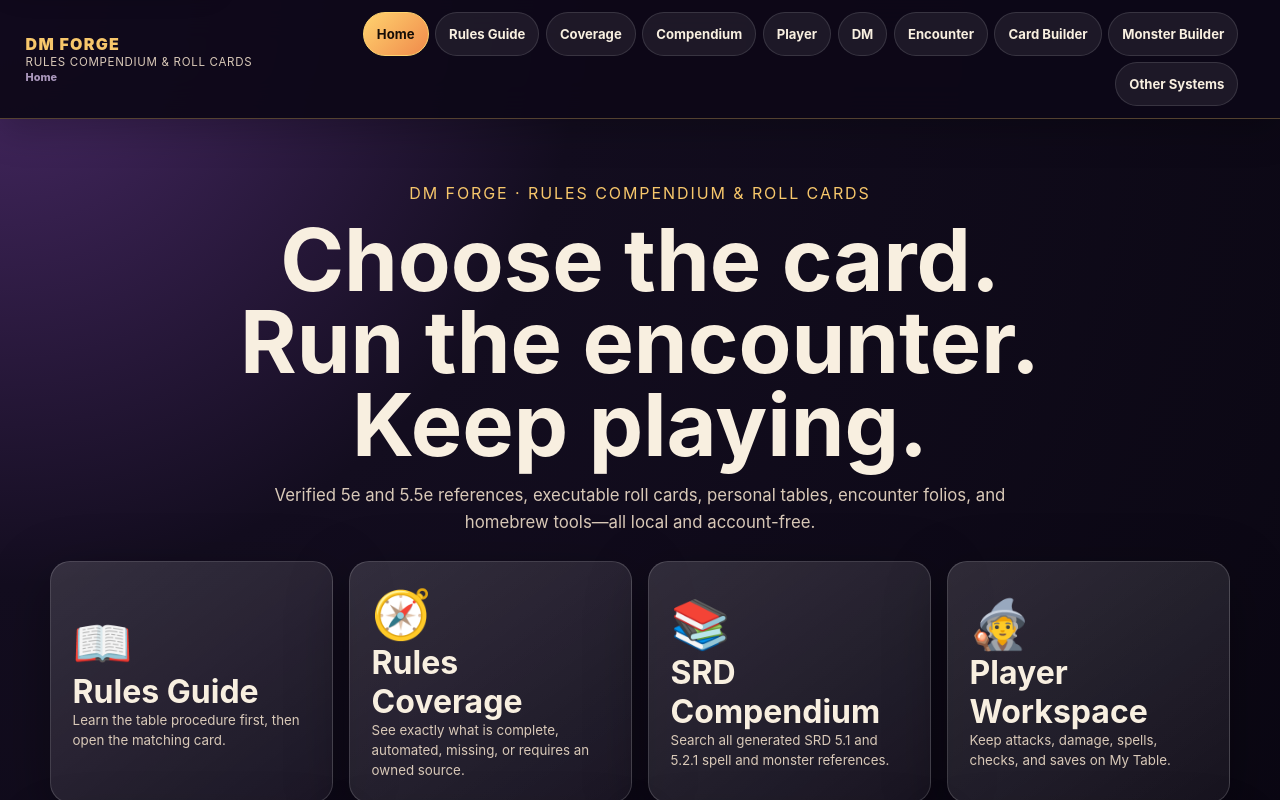
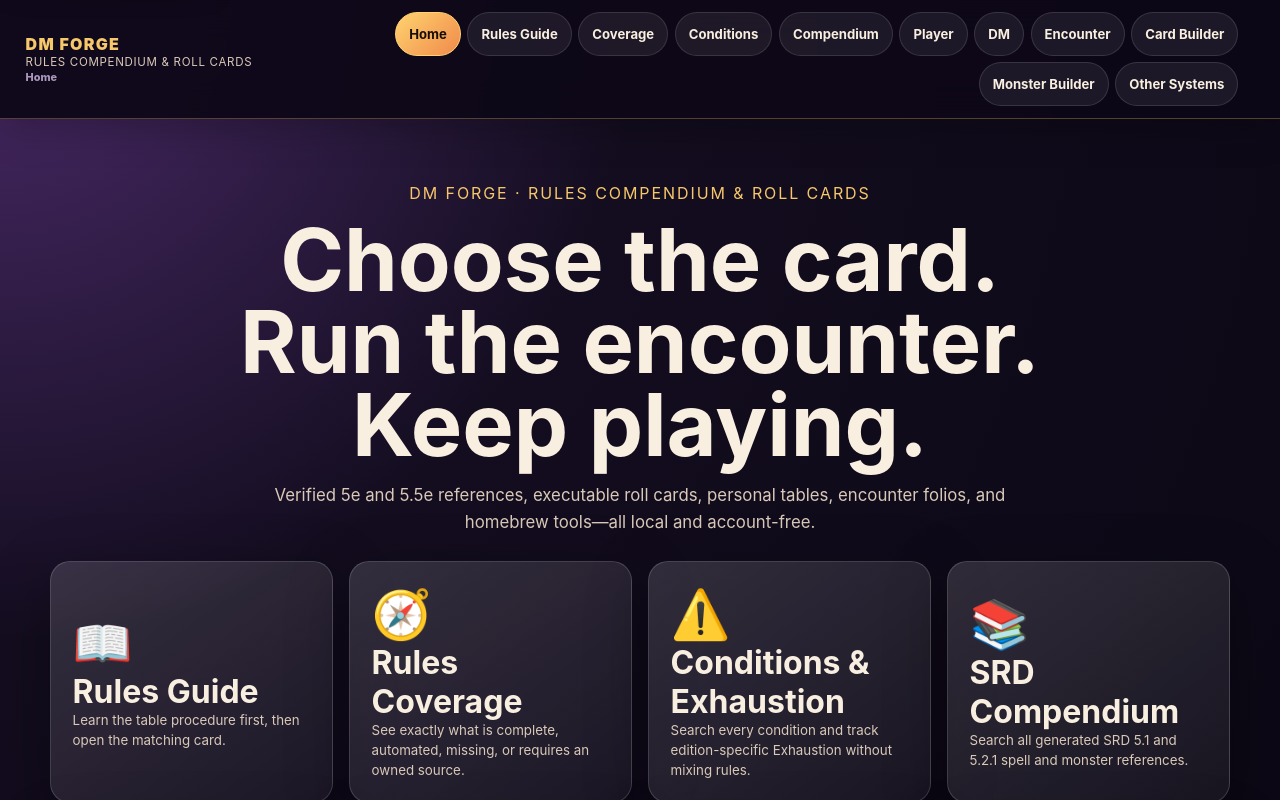
Before and after one commit to cbw29512/DungeonCards, a React (Vite) app: page / in a window 1280 px wide. Both pictures are taken after a click on the button 402 px from the left and 528 px from the top of the page. Shown: the top 800 px of the page. Built offline with nearby package versions, Linux system fonts and the light colour scheme.

Commit message:
Expose D&D conditions workspace

```diff
--- a/src/App.tsx
+++ b/src/App.tsx
@@ -1,6 +1,7 @@
 import { useState } from "react";
 import { CocPreview } from "./components/CocPreview";
 import { DeckGrid } from "./components/DeckGrid";
+import { DndConditionsLibrary } from "./components/DndConditionsLibrary";
 import { DndRulesGuide } from "./components/DndRulesGuide";
 import { GameSystemGateway, type GameSystemId } from "./components/GameSystemGateway";
 import { HomebrewBuilder } from "./components/HomebrewBuilder";
@@ -52,6 +53,7 @@ const pageLabels: Record<DndAppPage, string> = {
   home: "Home",
   rules: "Rules Guide",
   coverage: "Rules Coverage",
+  conditions: "Conditions & Exhaustion",
   compendium: "SRD Compendium",
   player: "Player Workspace",
   dm: "DM Workspace",
@@ -117,6 +119,7 @@ const DndApp = ({ onChangeSystem }: DndAppProps) => {
           <button aria-pressed={activePage === "home"} type="button" onClick={() => navigate("home")}>Home</button>
           <button aria-pressed={activePage === "rules"} type="button" onClick={() => navigate("rules")}>Rules Guide</button>
           <button aria-pressed={activePage === "coverage"} type="button" onClick={() => navigate("coverage")}>Coverage</button>
+          <button aria-pressed={activePage === "conditions"} type="button" onClick={() => navigate("conditions")}>Conditions</button>
           <button aria-pressed={activePage === "compendium"} type="button" onClick={() => navigate("compendium")}>Compendium</button>
           <button aria-pressed={activePage === "player"} type="button" onClick={() => navigate("player")}>Player</button>
           <button aria-pressed={activePage === "dm"} type="button" onClick={() => navigate("dm")}>DM</button>
@@ -144,6 +147,10 @@ const DndApp = ({ onChangeSystem }: DndAppProps) => {
                 <button className="role-card" type="button" onClick={() => navigate("coverage")}>
                   <span aria-hidden="true">🧭</span><strong>Rules Coverage</strong>
                   <small>See exactly what is complete, automated, missing, or requires an owned source.</small>
+                </button>
+                <button className="role-card" type="button" onClick={() => navigate("conditions")}>
+                  <span aria-hidden="true">⚠️</span><strong>Conditions &amp; Exhaustion</strong>
+                  <small>Search every condition and track edition-specific Exhaustion without mixing rules.</small>
                 </button>
                 <button className="role-card" type="button" onClick={() => navigate("compendium")}>
                   <span aria-hidden="true">📚</span><strong>SRD Compendium</strong>
@@ -176,6 +183,7 @@ const DndApp = ({ onChangeSystem }: DndAppProps) => {
 
         {activePage === "rules" && <DndRulesGuide />}
         {activePage === "coverage" && <RulesCoverageDashboard />}
+        {activePage === "conditions" && <DndConditionsLibrary />}
         {activePage === "compendium" && <SrdCompendium />}
 
         {activePage === "player" && (
```
